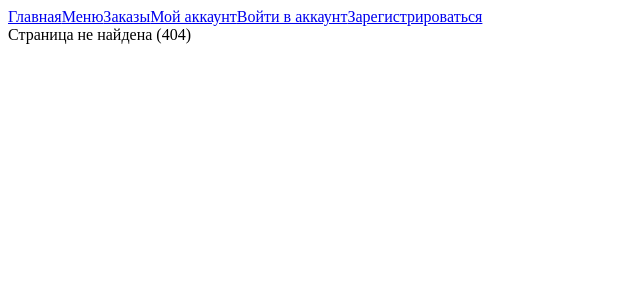
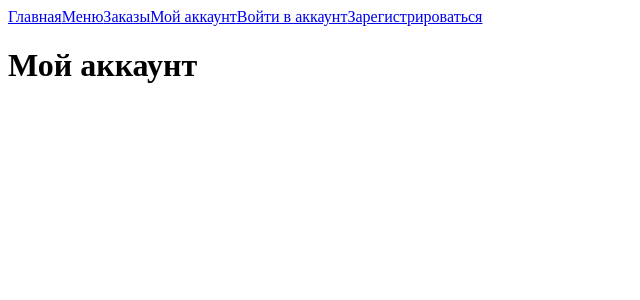
Before and after one commit to pomellonn/coffee_shop_web_site, a React app in the folder frontend/: page /customerAccount in a window 1280 px wide. Before the commit this address had no page. Shown: the top 300 px of the page, without its empty margins (0-640 px from the left). Built offline with nearby package versions, Linux system fonts and the light colour scheme; the HTML template or start-up script is replaced by a standard one.

Commit message:
feat(ui): add user role in login

```diff
--- a/frontend/src/App.jsx
+++ b/frontend/src/App.jsx
@@ -1,6 +1,6 @@
 import React from 'react';
 import { Routes, Route, Link } from 'react-router-dom'
-import Account from "./pages/account"
+import Account from "./pages/customerAccount"
 import Home from "./pages/home"
 import Menu from "./pages/menu"
 import OrdersHistory from "./pages/orders_history"
@@ -16,7 +16,7 @@ function App() {
         <Link to="/home">Главная</Link>
         <Link to="/menu">Меню</Link>
         <Link to="/orders_history">Заказы</Link>
-        <Link to="/account">Мой аккаунт</Link>
+        <Link to="/customerAccount">Мой аккаунт</Link>
         <Link to="/login">Войти в аккаунт</Link>
         <Link to="/register">Зарегистрироваться</Link>
 
@@ -28,7 +28,7 @@ function App() {
           <Route path="/" element={<Home />}/>
           <Route path="/menu" element={<Menu/>}/>
           <Route path="/orders_history" element={<OrdersHistory/>}/>
-          <Route path="/account"element={<Account />}/>
+          <Route path="/customerAccount"element={<Account />}/>
           <Route path="/login" element={<Login />}/>
           <Route path="/register" element={<Register />}/>
           <Route path="*" element={<div>Страница не найдена (404)</div>}/>
--- /dev/null
+++ b/frontend/src/pages/customerAccount.jsx
@@ -0,0 +1,7 @@
+export default function Account(){
+    return (
+        <div>
+            <h1>Мой аккаунт</h1>
+        </div>
+    );
+}
--- a/frontend/src/pages/login.jsx
+++ b/frontend/src/pages/login.jsx
@@ -14,8 +14,12 @@ function Login(){
         setError('');
         setLoading(true);
         try {
-            await login(email, password);
-            navigate('/account');
+            const data=await login(email, password);
+            const role=data.role
+            if (role==="customer"){
+                navigate('/customerAccount');
+            }
+            // навигация по роли: добавить admin и manager
         } catch {
             setError('Неверный email или пароль');
         } finally {
```
Also changed, not shown: 1 other file (tests, documents, lock files or other folders).
